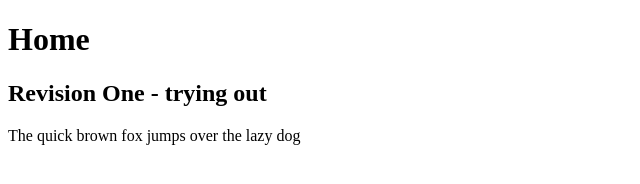
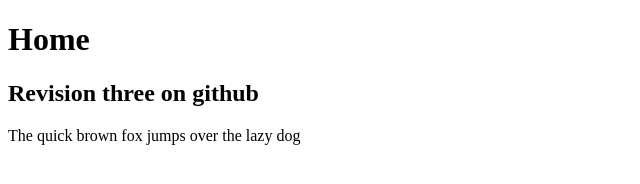
Before and after one commit to vahidmeskoob/test01, a plain HTML site: page project/index.html in a window 1280 px wide. Shown: the full height of the page, 0-640 px from the left. Drawn offline with Linux system fonts and the light colour scheme.

Commit message:
Update index.html

```diff
--- a/project/index.html
+++ b/project/index.html
@@ -8,7 +8,7 @@
 <body>
 
   <h1>Home</h1>
-  <h2>Revision One - trying out</h2>
+  <h2>Revision three on github</h2>
   <p>The quick brown fox jumps over the lazy dog</p>
 
 </body>
```
